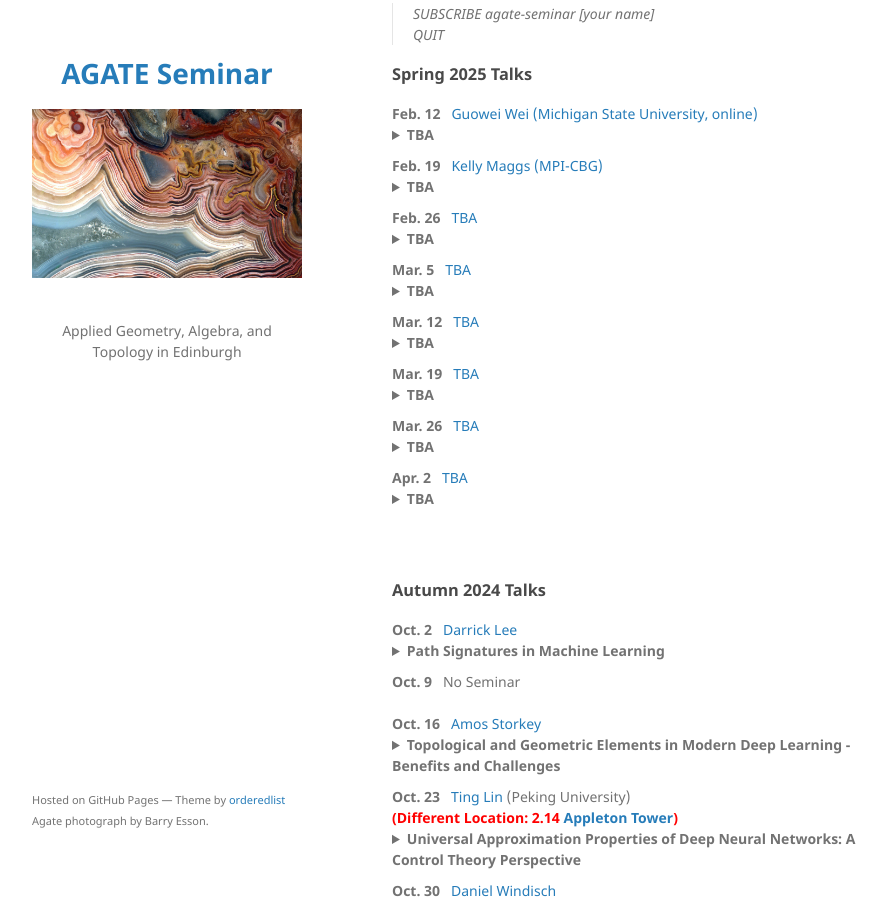
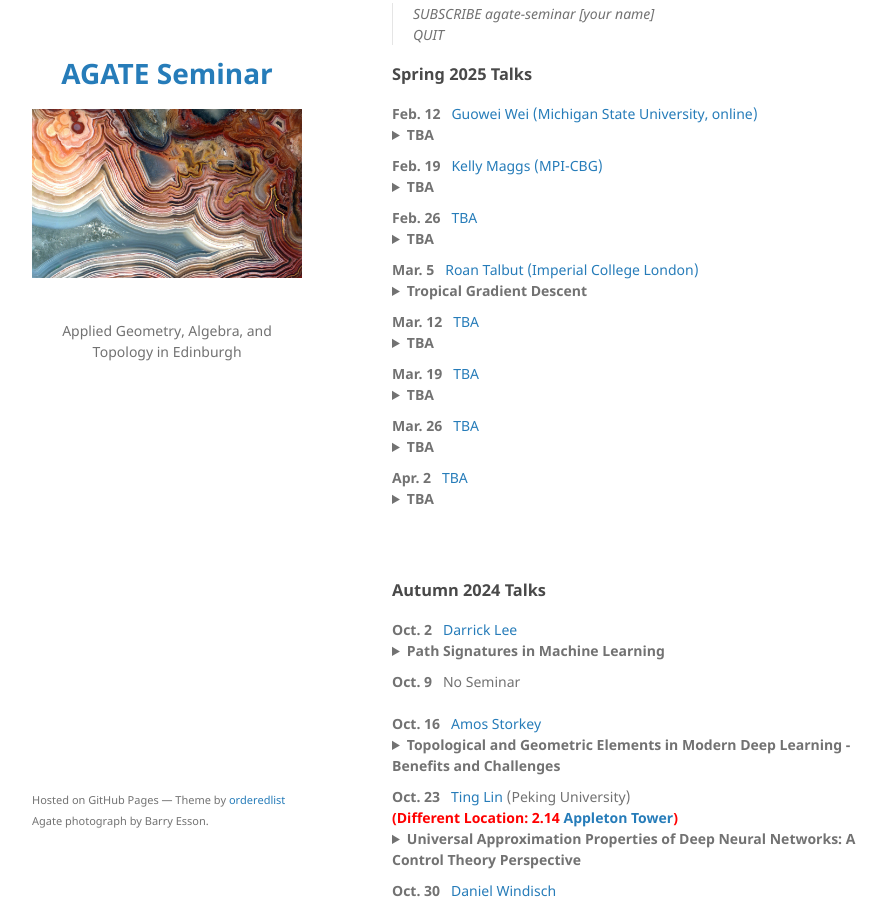
Before and after one commit to agatedinburgh/agatedinburgh.github.io, a Jekyll site: the page built from index.md, in a window 1280 px wide and 900 px high, scrolled down 453 px. Shown: the whole window, without its empty margins (178-1065 px from the left). Built offline with Jekyll 4.4.1, drawn with Linux system fonts in a browser that asks for light colours; our own code applies the rules of GitHub Pages for plain Markdown files.

Commit message:
added Roan to speaker list

```diff
--- a/index.md
+++ b/index.md
@@ -39,9 +39,9 @@ To join the mailing list, send an email to sympa at mlist.is.ed.ac.uk with nothi
 <p style="margin-left:30px;"> TBA</p>
 </details>
 
-<nobr><b>Mar. 5</b>  &nbsp; <a href="INSERT URL HERE">TBA</a></nobr>
+<nobr><b>Mar. 5</b>  &nbsp; <a href="https://sites.google.com/view/roantalbut/home">Roan Talbut (Imperial College London)</a></nobr>
 <details style="margin-bottom:10px">
-<summary><b>TBA</b></summary>
+<summary><b>Tropical Gradient Descent</b></summary>
 <p style="margin-left:30px;"> TBA</p>
 </details>
 
```
